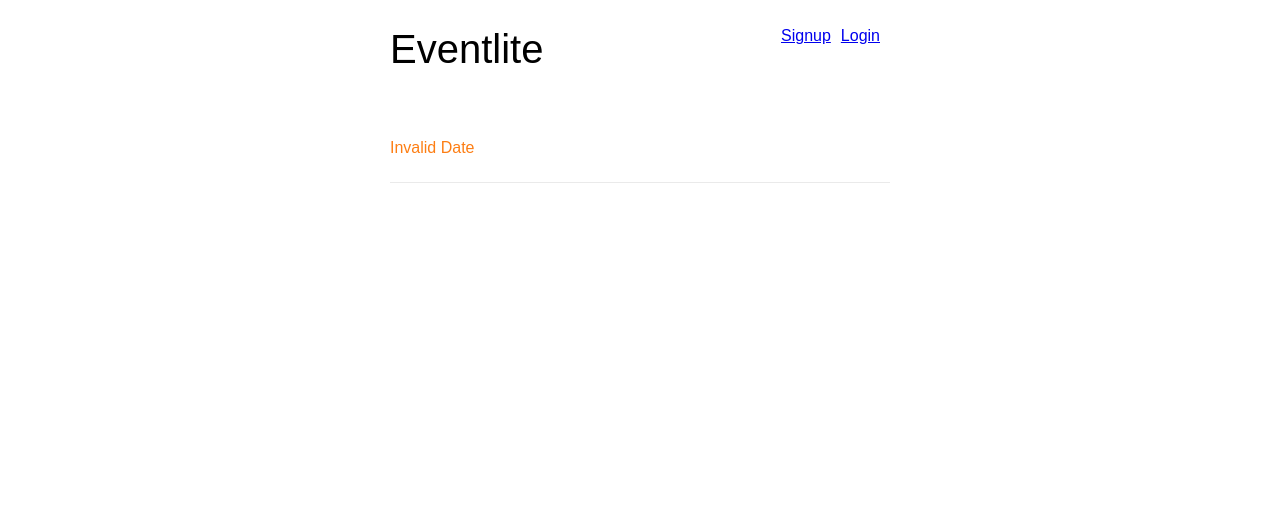
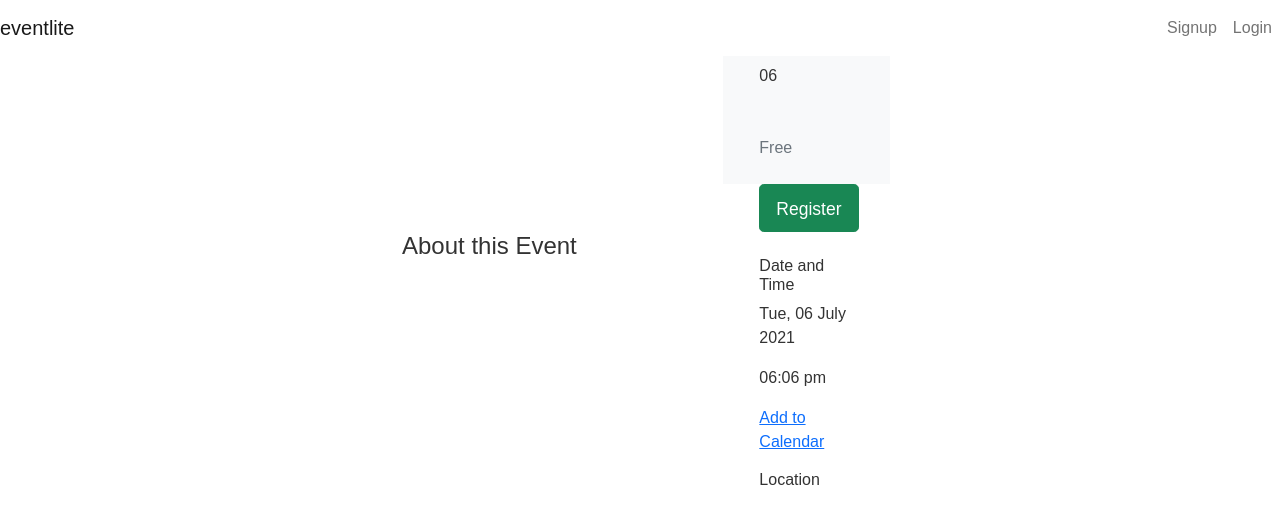
Before and after one commit to tiagoameller/eventlite_frontend, a React (Create React App) app: page /events/1 in a window 1280 px wide. Shown: the top 524 px of the page. Built offline with nearby package versions, Linux system fonts and the light colour scheme; no server answers.

Commit message:
styling with react-bootstrap

```diff
--- a/package.json
+++ b/package.json
@@ -7,7 +7,10 @@
     "@testing-library/react": "^11.1.0",
     "@testing-library/user-event": "^12.1.10",
     "axios": "^0.21.1",
+    "bootstrap": "^5.0.2",
+    "moment": "^2.29.1",
     "react": "^17.0.2",
+    "react-bootstrap": "^1.6.1",
     "react-dom": "^17.0.2",
     "react-router-dom": "^5.2.0",
     "react-scripts": "4.0.3",
--- a/src/components/AppHeader.js
+++ b/src/components/AppHeader.js
@@ -1,7 +1,8 @@
 /* eslint-disable jsx-a11y/anchor-is-valid */
 import React from "react"
 import axios from "axios"
-import { Link } from "react-router-dom"
+import Navbar from "react-bootstrap/Navbar"
+import Nav from "react-bootstrap/Nav"
 
 const handleSignOut = (e) => {
   e.preventDefault()
@@ -20,23 +21,22 @@ const handleSignOut = (e) => {
 function AppHeader() {
   const currentUser = localStorage.getItem("user")
   return (
-    <div>
-      <div style={{float: "right"}}>
-        {currentUser ?
-          <>
-            {JSON.parse(currentUser).uid}
-            <a href="#" onClick={handleSignOut}>Sign out</a>
-          </> :
-          <>
-            <Link to="/signup">Signup</Link>
-            <Link to="/login" style={{padding: "10px"}}>Login</Link>
-          </>
-        }
-      </div>
-      <Link to="/" style={{textDecoration: "none", color: "black"}}>
-        <h1 className="logo">Eventlite</h1>
-      </Link>
-    </div>
+    <Navbar fixed="top" bg="white">
+      <Navbar.Brand href="/">eventlite</Navbar.Brand>
+      <Navbar.Toggle aria-controls="basic-navbar-nav" />
+      <Navbar.Collapse id="basic-navbar-nav" className="justify-content-end">
+      {currentUser ?
+        <Nav>
+          <Nav.Item><Navbar.Text>{JSON.parse(currentUser).uid}</Navbar.Text></Nav.Item>
+          <Nav.Item><Nav.Link href="#" onClick={handleSignOut} >Sign out</Nav.Link></Nav.Item>
+         </Nav> :
+        <Nav>
+          <Nav.Item><Nav.Link href="/signup">Signup</Nav.Link></Nav.Item>
+          <Nav.Item><Nav.Link href="/login">Login</Nav.Link></Nav.Item>
+        </Nav>
+      }
+      </Navbar.Collapse>
+    </Navbar>
   )
 }
 
--- a/src/components/Event.js
+++ b/src/components/Event.js
@@ -2,9 +2,12 @@ import axios from "axios"
 import React, { useState, useEffect } from "react"
 import { Link } from "react-router-dom"
 import { useParams } from "react-router-dom"
+import moment from "moment"
 
-const formatDate = datetime =>
-  new Date(datetime).toDateString()
+import Container from "react-bootstrap/Container"
+import Row from "react-bootstrap/Row"
+import Col from "react-bootstrap/Col"
+import Button from "react-bootstrap/Button"
 
 function Event(props) {
   const [event, setEvent] = useState({})
@@ -21,14 +24,68 @@ function Event(props) {
   }, [id])
 
   return (
-      <div className="event">
-        {event.currentUserCanEdit && <Link to={`/events/${id}/edit`}>Edit</Link>}
-        {event.image_url && <img src={event.image_url} alt="event" style={{width: "500px", aspectRatio: "auto"}} />}
-        <h2 className="event-title">{event.title}</h2>
-        <div className="event-datetime">{formatDate(event.start_datetime)}</div>
-        <div className="event-location">{event.location}</div>
-        <div className="event-description">{event.description}</div>
-      </div>
+    <div>
+      <header className="headerimage" style={{backgroundImage: `url(${event.image_url})`}} />
+      <Container className="content-container">
+        <div className="event-details">
+          <Row noGutters={true}>
+            <Col xs={12} sm={12} md={8} lg={8}>
+              {event.image_url && <img alt={event.title} className="event-image" src={event.image_url}/>}
+            </Col>
+            <Col xs={12} sm={12} md={4} className="bg-light">
+              <div className="p-4">
+                {event.currentUserCanEdit &&
+                  <Button variant="outline-dark" href={`/events/${id}/edit`} className="float-right">
+                    Edit
+                  </Button>
+                }
+                <p className="text-uppercase event-date-abbreviated">{moment(event.start_datetime).format("MMM")}</p>
+                <p className="event-date-abbreviated">{moment(event.start_datetime).format("DD")}</p>
+                <h1 className="pt-4 h5">{event.title}</h1>
+                {event.user &&
+                  <div className="pb-3 text-muted">by {event.user.name}</div>
+                }
+                <div className="event-price">
+                  <div className="text-muted">
+                    Free
+                  </div>
+                </div>
+              </div>
+            </Col>
+          </Row>
+
+          <Row noGutters={true} className="event-register-button-container">
+            <Col xs={12} sm={12} md={8} lg={8}>
+            </Col>
+            <Col xs={12} sm={12} md={4} lg={4}>
+              <div className="px-4">
+                <Button  variant="success" size="lg" block><small>Register</small></Button>
+              </div>
+            </Col>
+          </Row>
+
+
+          <Row noGutters={true} className="event-description-container">
+            <Col xs={12} sm={12} md={8} lg={8}>
+              <h2 className="h4">About this Event</h2>
+              {event.description && <p className="lead" dangerouslySetInnerHTML={{__html: event.description}} />}
+             </Col>
+            <Col xs={12} sm={12} md={4} lg={4}>
+              <div className="p-4">
+                <h3 className="h6">Date and Time</h3>
+                <div className="event-details__data">
+                  <p>{moment(event.start_datetime).format("ddd, DD MMMM YYYY")}</p>
+                  <p>{moment(event.start_datetime).format("hh:mm a")}</p>
+                  <p><Link to="#">Add to Calendar</Link></p>
+                </div>
+                <h3 className="h6">Location</h3>
+                <p>{event.location}</p>
+              </div>
+            </Col>
+          </Row>
+        </div>
+      </Container>
+    </div>
   )
 }
 
--- a/src/components/EventForm.js
+++ b/src/components/EventForm.js
@@ -3,6 +3,11 @@ import FormErrors from "./FormErrors"
 import PropTypes from "prop-types"
 import validations from "../validations"
 import axios from "axios"
+import { Link } from "react-router-dom"
+
+import Container from "react-bootstrap/Container"
+import Form from "react-bootstrap/Form"
+import Button from "react-bootstrap/Button"
 
 class EventForm extends React.Component {
   constructor (props) {
@@ -124,22 +129,87 @@ class EventForm extends React.Component {
 
   render() {
     return (
-      <div>
-        <h4>{this.state.editing ? "Edit Event" : "Create an Event"}</h4>
-        <FormErrors formErrors = {this.state.formErrors} />
-        <form onSubmit={this.handleSubmit}>
-          <input type="text" name="title" placeholder="Title" value={this.state.title.value} onChange={this.handleInput} />
-          <input type="text" name="start_datetime" placeholder="Date" value={this.state.start_datetime.value} onChange={this.handleInput} />
-          <input type="text" name="location" placeholder="Location" value={this.state.location.value} onChange={this.handleInput} />
-          <input type="submit" value={(this.state.editing ? "Edit" : "Create") + " Event"}
-           disabled={!this.state.formValid} />
-        </form>
-        { this.state.editing &&
-          <p>
-            <button onClick={this.deleteEvent}>Delete Event</button>
-          </p>
-        }
-      </div>
+      <Container className="event-form-container">
+        <div className={!this.state.editing && "card"}>
+          <h4>{this.state.editing ? "Edit Event" : "Create a new Event"}</h4>
+          {this.state.editing &&
+          <a href={`/events/${this.props.match.params.id}`} className="float-right">
+            View Event
+          </a>
+          }
+          <FormErrors formErrors = {this.state.formErrors} />
+          <Form
+            inline={!this.state.editing}
+            onSubmit={this.handleSubmit}>
+            <Form.Label htmlFor="title" srOnly>
+              Title
+            </Form.Label>
+            <Form.Control
+              className="mb-2 mr-sm-2"
+              id="title"
+              name="title"
+              placeholder="Title"
+              value={this.state.title.value}
+              onChange={this.handleInput}
+            />
+            <Form.Label htmlFor="start_datetime" srOnly>
+              Start date
+            </Form.Label>
+            <Form.Control
+              className="mb-2 mr-sm-2"
+              id="start_datetime"
+              name="start_datetime"
+              placeholder="Start Date"
+              value={this.state.start_datetime.value}
+              onChange={this.handleInput}
+            />
+            <Form.Label htmlFor="location" srOnly>
+              Location
+            </Form.Label>
+            <Form.Control
+              className="mb-2 mr-sm-2"
+              id="location"
+              name="location"
+              placeholder="Location"
+              value={this.state.location.value}
+              onChange={this.handleInput}
+            />
+            {this.state.editing &&
+            <>
+            <Form.Label htmlFor="image_url" srOnly>
+              Image URL
+            </Form.Label>
+            <Form.Control
+              className="mb-2 mr-sm-2"
+              id="image_url"
+              name="image_url"
+              placeholder="Image URL"
+              value={this.state.image_url.value}
+              onChange={this.handleInput}
+            />
+            <Form.Label htmlFor="description" srOnly>
+              Description
+            </Form.Label>
+            <Form.Control
+              as="textarea" rows="3"
+              className="mb-2 mr-sm-2"
+              id="description"
+              name="description"
+              placeholder="Description"
+              value={this.state.description.value}
+              onChange={this.handleInput}
+            />
+            </>
+            }
+            <Button variant="danger" type="submit" className="mb-2  mr-sm-2 " disabled={!this.state.formValid} >
+              {this.state.editing ? "Update Event" : "Create Event"}
+            </Button>
+            {this.state.editing &&
+             <Link href="#" className="float-right text-muted mb-2 mr-sm-2" onClick={this.deleteEvent}>Delete Event</Link>
+            }
+          </Form>
+        </div>
+      </Container>
     )
   }
 }
--- a/src/components/EventSummary.js
+++ b/src/components/EventSummary.js
@@ -1,18 +1,27 @@
 import React from "react"
 import PropTypes from "prop-types"
 import { Link } from  "react-router-dom"
+import moment from 'moment'
 
-const formatDate = datetime =>
-  new Date(datetime).toDateString()
+import Col from 'react-bootstrap/Col'
+import Card from 'react-bootstrap/Card'
 
 const EventSummary = props => (
-  <div className="event">
-    <Link to={`/events/${props.event.id}`} style={{textDecoration: "none", color: "black"}}>
-      <h2 className="event-title">{props.event.title}</h2>
+  <Col md={4}>
+    <Link to={`/events/${props.event.id}`} className="event-card-link">
+      <Card className="mb-4 event-card">
+        <Card.Img variant="top" src={props.event.image_url} />
+        <Card.Body>
+          <Card.Text className="event-card-datetime">
+            {moment(props.event.start_datetime).format("ddd, MMM DD, YYYY hh:mm A z")}
+          </Card.Text>
+          <Card.Title>
+            {props.event.title}
+          </Card.Title>
+        </Card.Body>
+      </Card>
     </Link>
-    <div className="event-datetime">{formatDate(props.event.start_datetime)}</div>
-    <div className="event-location">{props.event.location}</div>
-  </div>
+  </Col>
 )
 
 EventSummary.propTypes = {
--- a/src/components/Eventlite.js
+++ b/src/components/Eventlite.js
@@ -4,6 +4,7 @@ import EventsList from "./EventsList"
 import EventForm from "./EventForm"
 
 import "./Eventlite.css"
+import Container from "react-bootstrap/Container"
 
 class Eventlite extends React.Component {
   constructor (props) {
@@ -31,15 +32,18 @@ class Eventlite extends React.Component {
     this.setState({events: events})
   }
 
-  render () {
-    const currentUser = localStorage.getItem("user")
+  render() {
+    const currentUser = localStorage.getItem('user')
     return (
-      <div>
+      <Container className="pt-5">
         {currentUser &&
-          <EventForm onSuccess={this.addNewEvent} />
+          <div className="mb-5 pt-3 event-form-homepage-container">
+            <EventForm onSuccess={this.addNewEvent} />
+          </div>
         }
+        <h1 className="h4">Latest events</h1>
         <EventsList events={this.state.events} />
-      </div>
+      </Container>
     )
   }
 }
```
Also changed, not shown: src/index.js (+9 -8 lines), 1 other file (tests, documents, lock files or other folders).
